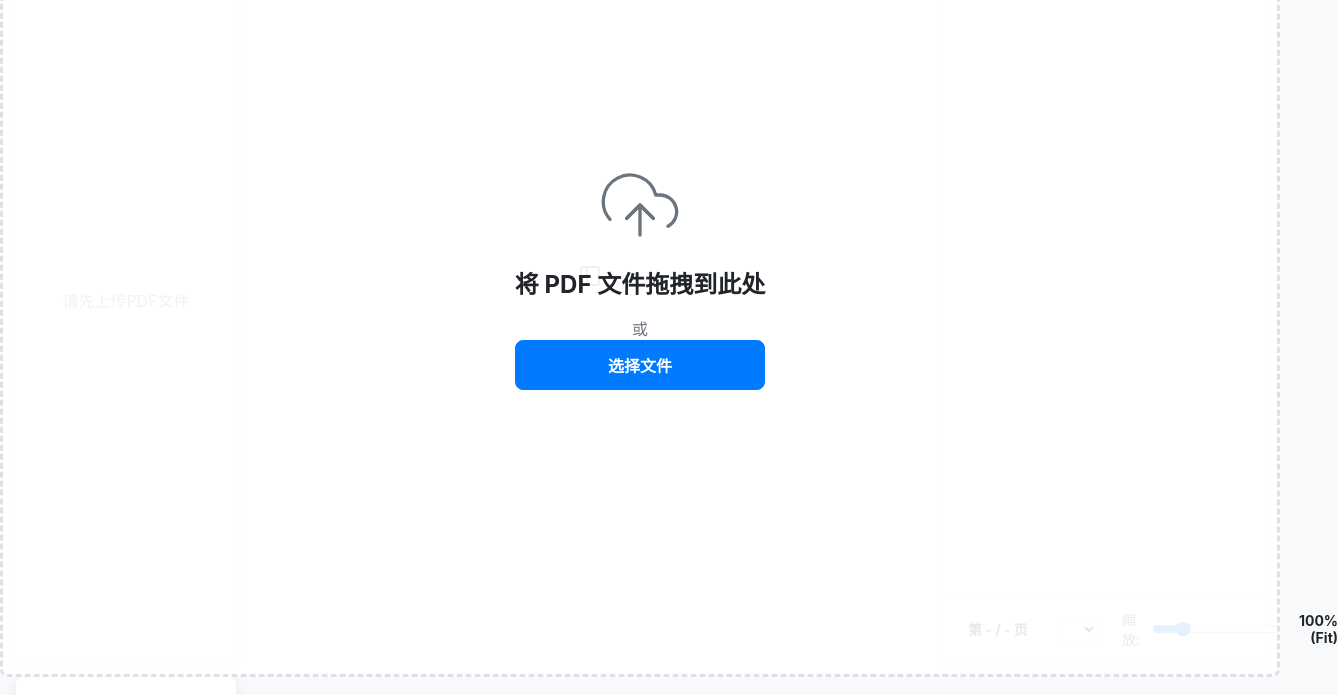
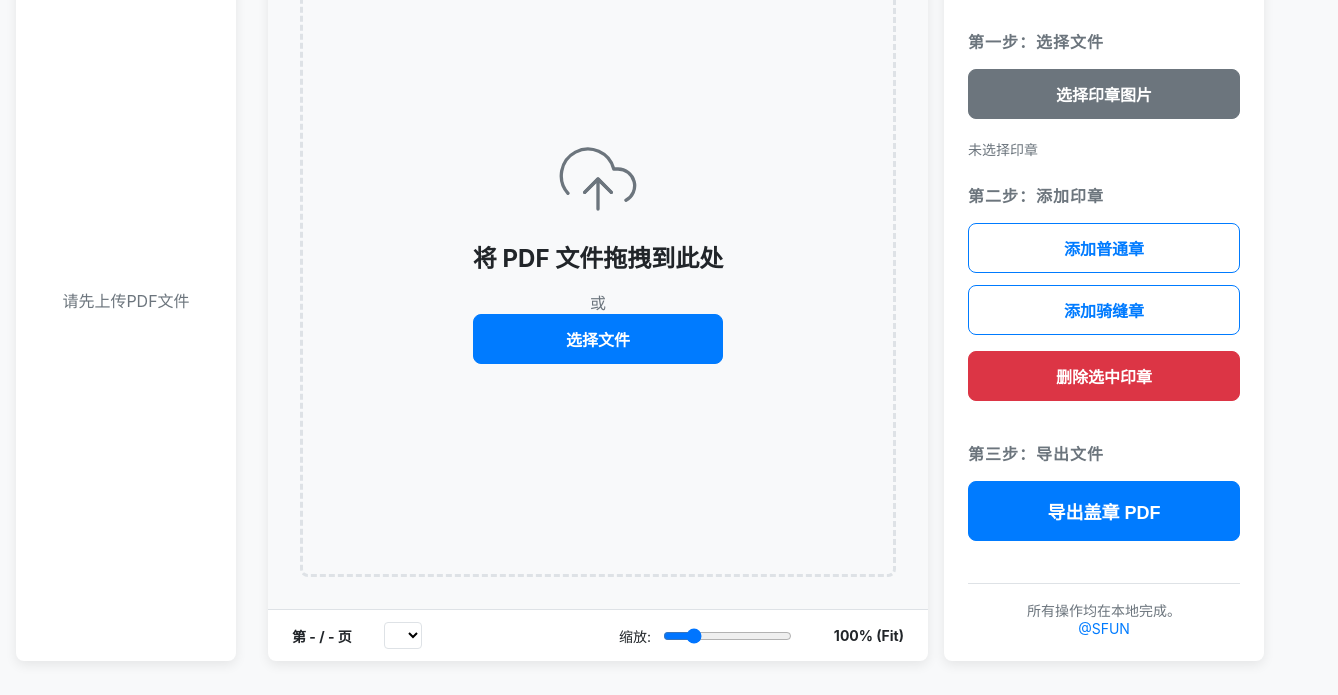
Before and after one commit to ssfun/pdf-stamper, a website built with Vite: page index.html in a window 1280 px wide. Shown: the part 123-818 px from the top of the page, 1338 px wide, since content can reach past the window. Built offline with nearby package versions, Linux system fonts and the light colour scheme.

Commit message:
Update style.css

```diff
--- a/src/style.css
+++ b/src/style.css
@@ -13,7 +13,6 @@
   --text-color-light: #6c757d;
   --border-radius: 8px;
   --box-shadow: 0 4px 12px rgba(0, 0, 0, 0.08);
-  /* **FIX 1: 定义侧边栏宽度变量** */
   --sidebar-width: 220px;
 }
 *, *::before, *::after { box-sizing: border-box; margin: 0; padding: 0; }
@@ -22,16 +21,15 @@ body { font-family: var(--font-family-sans); background-color: var(--bg-color);
 /* 主应用布局 */
 #app {
   display: grid;
-  /* **FIX 1 & 3: 使用CSS变量和calc()动态计算布局** */
-  grid-template-columns: var(--sidebar-width) 1fr 320px;
+  /* **FIX 2: 为开关按钮留出空间** */
+  grid-template-columns: var(--sidebar-width) auto 1fr 320px;
   height: 100vh;
   gap: 1rem;
   padding: 1rem;
-  transition: grid-template-columns 0.3s ease-in-out; /* 平滑过渡 */
+  transition: grid-template-columns 0.3s ease-in-out;
 }
-/* **FIX 1: 侧边栏收起时的布局** */
 #app.sidebar-collapsed {
-  grid-template-columns: 0px 1fr 320px;
+  grid-template-columns: 0px auto 1fr 320px;
 }
 
 .sidebar, .main-content-wrapper, .toolbar {
@@ -46,12 +44,10 @@ body { font-family: var(--font-family-sans); background-color: var(--bg-color);
 /* 左侧边栏 */
 .sidebar {
   padding: 1rem;
-  /* **FIX 1: 控制溢出和过渡** */
   overflow: hidden;
   transition: padding 0.3s ease-in-out, transform 0.3s ease-in-out;
   position: relative;
 }
-/* **FIX 1: 侧边栏收起时的样式** */
 #app.sidebar-collapsed .sidebar {
   padding-left: 0;
   padding-right: 0;
@@ -65,7 +61,7 @@ body { font-family: var(--font-family-sans); background-color: var(--bg-color);
   margin-bottom: 1rem;
   flex-shrink: 0;
 }
-.sidebar-header h2 { font-size: 1.25rem; }
+.sidebar-header h2 { font-size: 1.25rem; white-space: nowrap; }
 .thumbnail-container { overflow-y: auto; flex-grow: 1; }
 .thumbnail-container .empty-state {
   height: 100%;
@@ -74,52 +70,42 @@ body { font-family: var(--font-family-sans); background-color: var(--bg-color);
   justify-content: center;
   color: var(--text-color-light);
 }
-
 .thumbnail-item {
-  margin-bottom: 1rem;
-  cursor: pointer;
-  border: 2px solid transparent;
-  border-radius: 4px;
-  transition: border-color 0.2s ease;
-  padding: 4px;
-  max-width: 150px;
-  margin-left: auto;
-  margin-right: auto;
+  margin-bottom: 1rem; cursor: pointer; border: 2px solid transparent;
+  border-radius: 4px; transition: border-color 0.2s ease;
+  padding: 4px; max-width: 150px; margin-left: auto; margin-right: auto;
 }
 .thumbnail-item canvas { width: 100%; display: block; border-radius: 2px; }
 .thumbnail-item.active { border-color: var(--primary-color); }
 .thumbnail-item p { text-align: center; margin-top: 0.5rem; font-size: 0.875rem; }
 
-/* **FIX 1: 侧边栏开关按钮样式** */
+/* **FIX 2: 开关按钮新样式** */
 .sidebar-toggle-btn {
-  background: none;
-  border: none;
+  background-color: var(--surface-color);
+  border: 1px solid var(--border-color);
+  box-shadow: var(--box-shadow);
+  width: 32px;
+  height: 32px;
   padding: 4px;
   cursor: pointer;
   color: var(--text-color-light);
-  border-radius: var(--border-radius);
-  transition: color 0.2s, background-color 0.2s;
+  border-radius: 50%;
+  transition: all 0.2s;
+  z-index: 100;
+  margin-left: -1rem; /* 微调位置 */
+  margin-right: -1rem;
 }
-.sidebar-toggle-btn:hover {
-  background-color: var(--bg-color);
-  color: var(--text-color);
+.sidebar-toggle-btn:hover { color: var(--text-color); }
+#app.sidebar-collapsed .sidebar-toggle-btn {
+  transform: translateX(-16px);
 }
-#app.sidebar-collapsed .sidebar-toggle-btn {
-  /* 当收起时，让按钮“伸”出来 */
-  position: absolute;
-  top: 1rem;
-  right: -40px; /* 定位到侧边栏外部 */
-  background-color: var(--surface-color);
-  box-shadow: var(--box-shadow);
-  z-index: 100;
-}
-/* 旋转图标 */
+.sidebar-toggle-btn svg { transition: transform 0.3s ease-in-out; }
 #app.sidebar-collapsed .sidebar-toggle-btn svg {
   transform: rotate(180deg);
 }
 
 /* 中间主工作区 */
-.main-content-wrapper { padding: 0; }
+.main-content-wrapper { padding: 0; position: relative; }
 .main-content {
   overflow: auto;
   flex-grow: 1;
@@ -127,58 +113,51 @@ body { font-family: var(--font-family-sans); background-color: var(--bg-color);
   padding: 2rem;
   background-color: var(--bg-color);
 }
-#canvas-container {
-  box-shadow: 0 4px 15px rgba(0,0,0,0.2);
-  margin: auto;
-  transition: transform 0.1s ease-in-out;
+/* **FIX 1: 拖拽区域样式修正** */
+.drop-zone {
+  display: none; /* 默认隐藏 */
+  flex-direction: column;
+  align-items: center;
+  justify-content: center;
+  width: 100%;
+  height: 100%;
+  border: 3px dashed var(--border-color);
+  border-radius: var(--border-radius);
+  transition: all 0.2s;
 }
+#app.no-pdf-loaded .drop-zone {
+  display: flex; /* 仅在初始状态下显示 */
+}
+.main-content.dragover .drop-zone {
+  display: flex; /* 拖拽时也显示 */
+  position: absolute; top: 0; left: 0;
+  background-color: rgba(0, 123, 255, 0.1);
+  border-color: var(--primary-color);
+  z-index: 10;
+}
+.drop-zone-prompt { text-align: center; color: var(--text-color-light); }
+.drop-zone-prompt h2 { color: var(--text-color); margin: 1rem 0; }
+
+#canvas-container { box-shadow: 0 4px 15px rgba(0,0,0,0.2); margin: auto; }
 
 /* 底部工具栏 */
 .main-content-footer {
-  flex-shrink: 0;
-  padding: 0.75rem 1.5rem;
+  flex-shrink: 0; padding: 0.75rem 1.5rem;
   border-top: 1px solid var(--border-color);
-  display: flex;
-  align-items: center;
-  justify-content: space-between; /* 两端对齐 */
-  gap: 1.5rem;
-  font-size: 0.875rem;
+  display: flex; align-items: center; justify-content: space-between;
+  gap: 1.5rem; font-size: 0.875rem;
 }
-.zoom-controls, .page-navigator {
-  display: flex;
-  align-items: center;
-  gap: 0.75rem;
-}
-
-/* **FIX 4: 页面导航样式** */
-#page-indicator {
-  font-weight: bold;
-  min-width: 80px;
-}
+.zoom-controls, .page-navigator { display: flex; align-items: center; gap: 0.75rem; }
+#page-indicator { font-weight: bold; min-width: 80px; }
 .page-selector {
-  padding: 4px 8px;
-  border-radius: 4px;
+  padding: 4px 8px; border-radius: 4px;
   border: 1px solid var(--border-color);
   background-color: var(--surface-color);
 }
 #zoom-slider { flex-grow: 1; max-width: 200px; }
-#zoom-value { font-weight: bold; min-width: 45px; text-align: right; }
-
-/* 拖拽区域 */
-.drop-zone {
-  position: absolute; top: 0; left: 0; width: 100%; height: 100%;
-  background-color: rgba(255, 255, 255, 0.9);
-  border: 3px dashed var(--border-color); border-radius: var(--border-radius);
-  display: flex; align-items: center; justify-content: center;
-  transition: all 0.2s; z-index: 10;
-}
-.drop-zone.hidden { display: none; }
-.drop-zone.dragover { background-color: rgba(0, 123, 255, 0.1); border-color: var(--primary-color); }
-.drop-zone-prompt { text-align: center; color: var(--text-color-light); }
-.drop-zone-prompt h2 { color: var(--text-color); margin: 1rem 0; }
+#zoom-value { font-weight: bold; min-width: 100px; text-align: right; }
 
 /* 右侧工具栏 */
-/* **FIX 2: 右侧工具栏已经是固定布局，无需改动** */
 .toolbar { padding: 1.5rem; }
 .toolbar-header {
   text-align: center; margin-bottom: 2rem;
@@ -190,9 +169,7 @@ body { font-family: var(--font-family-sans); background-color: var(--bg-color);
   font-size: 1rem; margin-bottom: 1rem; color: var(--text-color-light);
   text-transform: uppercase; letter-spacing: 1px;
 }
-.file-inputs, .button-group {
-    display: flex; flex-direction: column; gap: 0.75rem;
-}
+.file-inputs, .button-group { display: flex; flex-direction: column; gap: 0.75rem; }
 .button-group { margin-bottom: 1rem; }
 .file-name { font-size: 0.875rem; color: var(--text-color-light); margin-top: 0.5rem; }
 .toolbar-footer {
```
